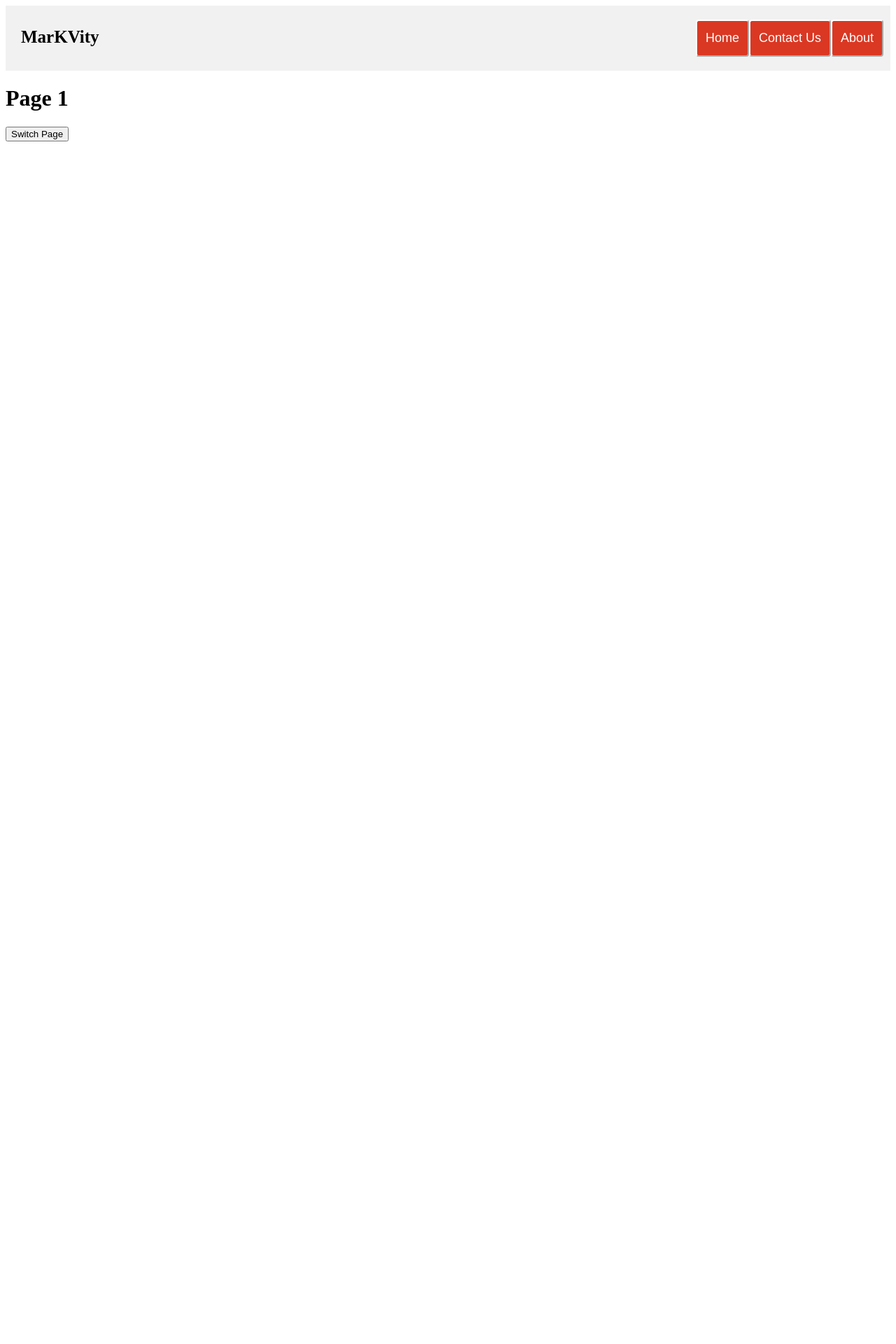
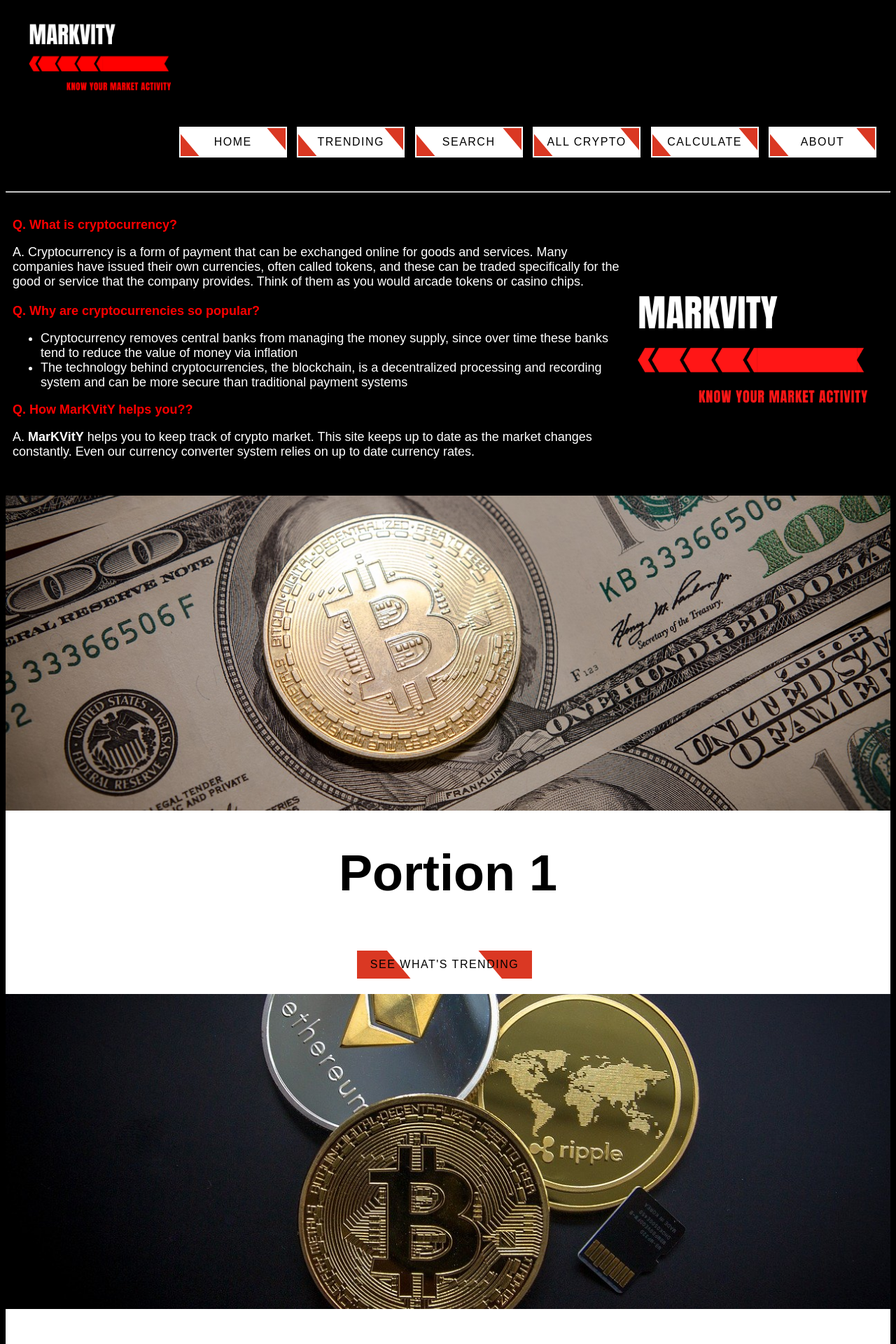
Before and after one commit to as567652/MArKVity, a Django app: page / in a window 1280 px wide. Shown: the top 1920 px of the page at 70% size. Before the commit the page ends 202 px from the top, so only its background shows below. Run offline with Django 3.2, Linux system fonts and the light colour scheme.

Commit message:
Modified FrontPage

```diff
--- a/markvity/crypto_api/static/crypto_api/js/script.js
+++ b/markvity/crypto_api/static/crypto_api/js/script.js
@@ -1,73 +1,25 @@
 let starting = 1;
 let count = 20;
 
-function show_page(page){
-    if (page == 'page1'){
+function show_div(name){
+    document.querySelectorAll('.main_class').forEach(div => {
+        div.style.display = 'none';
+    })
+    if (name === 'page1'){
+        document.querySelector(`#footer`).style.display = 'block';
+        document.querySelector(`#page2`).style.display = 'none';
         document.querySelector(`#page1`).style.display = 'block';
-        document.querySelector(`#page2`).style.display = 'none';
     }
-    else if (page == 'page2'){
+    else {
+        document.querySelector(`#footer`).style.display = 'none';
         document.querySelector(`#page2`).style.display = 'block';
         document.querySelector(`#page1`).style.display = 'none';
     }
+    document.querySelector(`#${name}`).style.display = 'block';
 }
 
-document.addEventListener('click', event => {
-    const element = event.target;
-    if (element.id === 'more_info') {
-        const val = element.dataset.button_id
-        fetchWithRetry(`http://api.coincap.io/v2/assets?search=${val}`, 10).then(function (json) {
-            data = json;
-            document.querySelector("#popup").style.display = "block";
-            document.querySelector("#popup_header").innerHTML = `
-                <span id="close">&times;</span>
-                <h2>${data.data[0].name}</h2>`
-            document.querySelector("#popup_body").innerHTML = `
-            <h3>Rank :- </h3><p>${data.data[0].rank}</p>
-            <h3>Symbol :- </h3><p>${data.data[0].symbol}</p>
-            <h3>Name :- </h3><p>${data.data[0].name}</p>
-            <h3>Availaible Supply :- </h3><p>${data.data[0].supply}</p>
-            <h3>Total Quantity Of Asset Issued) :- </h3> <p>${data.data[0].maxSupply}</p>
-            <h3>MarketCap :- </h3><p>${data.data[0].marketCapUsd}</p>
-            <h3>Volume Last 24Hr :- </h3><p>${data.data[0].volumeUsd24Hr}</p>
-            <h3>Price :- </h3><p>${data.data[0].priceUsd}</p>
-            <h3>Change Percent In Last 24Hr :- </h3><p>${data.data[0].changePercent24Hr}</p>
-            <h3>Volume Weighted Average Price in the last 24 hours :- </h3><p>${data.data[0].vwap24Hr}</p>
-            `
-        })
-        .catch(function (err) {
-            console.log(`There was a problem with the fetch operation: ${err.message}`);
-        })
-    }
-    else if(element.id === 'close'){
-        document.querySelector("#popup").style.display = "none";
-    }
-    else if(element.id === 'popup'){
-        document.querySelector("#popup").style.display = "none";
-    }
-});
-
-
 document.addEventListener('DOMContentLoaded', function() {
-    document.querySelector('#page2').style.display = 'none';
-    document.querySelector(`#trend`).style.display = 'none';
-    document.querySelector(`#search`).style.display = 'none';
-    document.querySelector(`#all`).style.display = 'none';
-    document.querySelector(`#calculate`).style.display = 'none';
-
-    document.querySelectorAll('button').forEach(button => {
-        button.onclick = function() {
-            show_page(this.dataset.page);
-        }
-    })
-
-    document.querySelector('#trending_b').addEventListener('click', () => load_trending());
-    document.querySelector('#search_b').addEventListener('click', () => load_search());
-    document.querySelector('#all_b').addEventListener('click', () => load_all());
-    document.querySelector('#calculate_b').addEventListener('click', () => load_calculate());
-
-    load_trending();
-
+    show_div('page1');
     submit_button = document.querySelector('#search_submit');
     submit_button.disabled = true;
     document.querySelector('#search_form').onkeyup = () => {
@@ -133,6 +85,67 @@ document.addEventListener('DOMContentLoaded', function() {
         return false
     }
 })
+
+
+document.addEventListener('click', event => {
+    const element = event.target;
+    if (element.id === 'more_info') {
+        const val = element.dataset.button_id
+        fetchWithRetry(`http://api.coincap.io/v2/assets?search=${val}`, 10).then(function (json) {
+            data = json;
+            document.querySelector("#popup").style.display = "block";
+            document.querySelector("#popup_header").innerHTML = `
+                <span id="close">&times;</span>
+                <h2>${data.data[0].name}</h2>`
+            document.querySelector("#popup_body").innerHTML = `
+            <h3>Rank :- </h3><p>${data.data[0].rank}</p>
+            <h3>Symbol :- </h3><p>${data.data[0].symbol}</p>
+            <h3>Name :- </h3><p>${data.data[0].name}</p>
+            <h3>Availaible Supply :- </h3><p>${data.data[0].supply}</p>
+            <h3>Total Quantity Of Asset Issued) :- </h3> <p>${data.data[0].maxSupply}</p>
+            <h3>MarketCap :- </h3><p>${data.data[0].marketCapUsd}</p>
+            <h3>Volume Last 24Hr :- </h3><p>${data.data[0].volumeUsd24Hr}</p>
+            <h3>Price :- </h3><p>${data.data[0].priceUsd}</p>
+            <h3>Change Percent In Last 24Hr :- </h3><p>${data.data[0].changePercent24Hr}</p>
+            <h3>Volume Weighted Average Price in the last 24 hours :- </h3><p>${data.data[0].vwap24Hr}</p>
+            `
+        })
+        .catch(function (err) {
+            console.log(`There was a problem with the fetch operation: ${err.message}`);
+        })
+    }
+    else if(element.id === 'close'){
+        document.querySelector("#popup").style.display = "none";
+    }
+    else if(element.id === 'popup'){
+        document.querySelector("#popup").style.display = "none";
+    }
+    else if (element.id === 'go_to_home_page'){
+        show_div('page1')
+        load_trending()
+        window.scrollTo(0, 0);
+    }
+    else if (element.id === 'go_to_trending_page'){
+        show_div('trend')
+        load_trending()
+        window.scrollTo(0, 0);
+    }
+    else if (element.id === 'go_to_search_page'){
+        show_div('search')
+        load_search()
+        window.scrollTo(0, 0);
+    }
+    else if (element.id === 'go_to_all_page'){
+        show_div('all')
+        load_all()
+        window.scrollTo(0, 0);
+    }
+    else if (element.id === 'go_to_calculate_page'){
+        show_div('calculate')
+        load_calculate()
+        window.scrollTo(0, 0);
+    }
+});
 
 
 function load_trending(){
--- a/markvity/crypto_api/static/crypto_api/style/style.css
+++ b/markvity/crypto_api/static/crypto_api/style/style.css
@@ -1,50 +1,28 @@
-.header {
-    overflow: hidden;
-    background-color: #f1f1f1;
-    padding: 20px 10px;
+html {
+  scroll-behavior: smooth;
 }
 
-.header a{
-  float: left;
-  color: black;
-  text-align: center;
-  padding: 12px;
-  text-decoration: none;
-  font-size: 18px;
-  line-height: 25px;
-  border-radius: 4px;
+body {
+  background-color: black;
+  color: white;
+  font-family: sans-serif;
+}
+#logo {
+  width: 20%;
 }
 
-.header button {
-  background-color: rgb(218, 56, 35);
-  color: white;
-  float: left;
-  text-align: center;
-  padding: 12px;
-  text-decoration: none;
-  font-size: 18px;
-  line-height: 25px;
-  border-radius: 4px;
-  cursor: pointer;
-  border-color: white;
+
+.header {
+  overflow: hidden;
+  padding: 20px 10px;
 }
 
-.header a.logo {
-  font-size: 25px;
-  font-weight: bold;
-}
-.header button:hover {
-  background-color: rgb(211, 98, 83);
-}
 .header-right {
   float: right;
+  margin-top: 20px;
 }
+
 @media screen and (max-width: 500px) {
-  .header a {
-    float: none;
-    display: block;
-    text-align: left;
-  }
   .header-right {
     float: none;
   }
@@ -52,76 +30,128 @@
 
 
 
-table{
+
+#container {
+  font: 500;
+  width: 100%;
+  margin: 0 auto;
+  padding: 50px 0 150px 0;
+  display: contents;
+  flex-direction: row;
+  flex-wrap: wrap;
+  justify-content: center;
+}
+.button {
+  display: inline-flex;
+  height: 40px;
+  width: 150px;
+  background-color: rgb(218, 56, 35);
+  border: 2px solid white;
+  margin: 20px 10px 20px 0px;
+  color: white;
+  text-transform: uppercase;
+  text-decoration: none;
+  font-size: .8em;
+  letter-spacing: 1.5px;
+  align-items: center;
+  justify-content: center;
+  overflow: hidden;
+}
+#button_responsive {
+  position: relative;
+  overflow: hidden;
+  cursor: pointer;
+}
+#button_responsive a {
+  font: caption;
+  font-family: sans-serif;
+  position: relative;
+  transition: all .45s ease-Out;
+  text-decoration: none;
+  color: black;
+}
+#translate {
+  transform: rotate(50deg);
+  width: 100%;
+  height: 250%;
+  left: 0px;
+  top: -30px;
+  background: white;
+  position: absolute;
+  transition: all .3s ease-Out;
+}
+#button_responsive:hover #translate {
+  left: -300px;
+}
+#button_responsive:hover a {
+  color: white;
+}
+
+#page1 {
+  color: black;
+  height:fit-content;
+  margin: auto;
   text-align: center;
-  width: 100%;
-  border-color: black;
-  border-style:solid;
-  border-collapse: collapse;
+  background-color:white;
+  font-size:36px
+}
+
+.parallax0 {
+  background-image: url("../images/2.jpg");
+  height: 450px;
+  background-attachment: fixed;
+  background-position: center;
+  background-repeat: no-repeat;
+  background-size: cover;
+}
+.parallax1 {
+  background-image: url("../images/1.jpg");
+  height: 450px;
+  background-attachment: fixed;
+  background-position: center;
+  background-repeat: no-repeat;
+  background-size: cover;
+}
+.parallax2 {
+  background-image: url("../images/0.jpg");
+  height: 450px;
+  background-attachment: fixed;
+  background-position: center;
+  background-repeat: no-repeat;
+  background-size: cover;
+}
+.parallax3 {
+  background-image: url("../images/3.jpg");
+  height: 450px;
+  background-attachment: fixed;
+  background-position: center;
+  background-repeat: no-repeat;
+  background-size: cover;
+}
+
+#footer {
+  height: fit-content;
+  text-align: center;
+  border-style: solid;
+  margin: 15px;
+  border-color: rgb(218, 56, 35);
+}
+
+#pg1_header {
+  background-color: black;
+  color: white;
+  font-size:large;
+  height: 405px;
+  text-align: left;
   padding: 10px;
 }
-th {
-  border-style:solid;
-  padding: 10px;
-  border-collapse: collapse;
-}
-td {
-  padding: 10px;
-  border-collapse: collapse;
+
+p {
+  margin-bottom: 0;
+  font-family: sans-serif;
 }
 
-
-
-#popup {
-  display: none;
-  position: fixed;
-  z-index: 1;
-  padding-top: 10px;
-  padding-bottom: 10px;
-  left: 0;
-  top: 0;
-  width: 100%;
-  height: 100%;
-  overflow: auto;
-  background-color: rgb(0,0,0);
-  background-color: rgba(0,0,0,0.4);
+#full_logo {
+  float: right;
+  width: 30%;
 }
-#content {
-  position: relative;
-  background-color: #fefefe;
-  margin: auto;
-  padding: 0;
-  border: 1px solid #888;
-  width: 80%;
-  box-shadow: 0 4px 8px 0 rgba(0,0,0,0.2),0 6px 20px 0 rgba(0,0,0,0.19);
-  animation-name: animatetop;
-  animation-duration: 0.8s;
-}
-@keyframes animatetop {
-  from {top:-300px; opacity:0}
-  to {top:0; opacity:1}
-}
-#close {
-  color: white;
-  float: right;
-  font-size: 28px;
-  font-weight: bold;
-}
-#close:hover,
-#close:focus {
-  text-decoration: none;
-  cursor: pointer;
-}
-#popup_header {
-  padding: 2px 16px;
-  background-color: rgb(218, 56, 35);
-  color: white;
-}
-#popup_body {
-  padding: 2px 16px;
-}
-#popup_foot {
-  padding: 2px 16px;
-  background-color: rgb(218, 56, 35);
-  color: white;
-}
--- a/markvity/crypto_api/templates/crypto_api/index.html
+++ b/markvity/crypto_api/templates/crypto_api/index.html
@@ -7,29 +7,102 @@
         <link rel="stylesheet" href="{% static 'crypto_api/style/style.css' %}">
     </head>
     <body>
-        <div class="header">
-            <a href="#default" class="logo">MarKVity</a>
+        <div class="header" id="top">
+            <img src="/static/crypto_api/images/Markvityy.png" id="logo" title="MarKVity">
             <div class="header-right">
-                <button data-page="page1">Home</button>
-                <button id="contact">Contact Us</button>
-                <button id="about">About</button>
+                <div id="container">
+                    <div class="button" id="button_responsive">
+                      <div id="translate"></div>
+                      <a id="go_to_home_page">Home</a>
+                    </div>
+                    <div class="button" id="button_responsive">
+                        <div id="translate"></div>
+                        <a id="go_to_trending_page">Trending</a>
+                    </div>
+                    <div class="button" id="button_responsive">
+                        <div id="translate"></div>
+                        <a id="go_to_search_page">Search</a>
+                    </div>
+                    <div class="button" id="button_responsive">
+                        <div id="translate"></div>
+                        <a id="go_to_all_page">All Crypto</a>
+                    </div>
+                    <div class="button" id="button_responsive">
+                        <div id="translate"></div>
+                        <a id="go_to_calculate_page">Calculate</a>
+                    </div>
+                    <div class="button" id="button_responsive">
+                        <div id="translate"></div>
+                        <a id="go_to_home_page" href="#footer">About</a>
+                    </div>
+                </div>
             </div>
         </div>
-        <div id="page1">
-            <h1>Page 1</h1>
-            <button data-page="page2">Switch Page</button>
+        <hr>
+        <div id="page1" class="main_class">
+            <div id="pg1_header">
+                <p><img src="/static/crypto_api/images/Markvity.png" title="MarKVity" id="full_logo">
+                    <strong style="color: red;">Q. What is cryptocurrency?</strong>
+                    <p>A. Cryptocurrency is a form of payment that can be exchanged online for goods and services. Many companies have issued their own currencies, often called tokens, and these can be traded specifically for the good or service that the company provides. Think of them as you would arcade tokens or casino chips.</p>
+                    <br><strong style="color: red;">Q. Why are cryptocurrencies so popular?</strong>
+                    <p>
+                        <ul>
+                            <li>Cryptocurrency removes central banks from managing the money supply, since over time these banks tend to reduce the value of money via inflation</li>
+                            <li>The technology behind cryptocurrencies, the blockchain, is a decentralized processing and recording system and can be more secure than traditional payment systems</li>
+                        </ul>
+                    </p>
+                    <strong style="color: red;">Q. How MarKVitY helps you??</strong>
+                    <p>A. <strong>MarKVitY</strong> helps you to keep track of crypto market. This site keeps up to date as the market changes constantly. Even our currency converter system relies on up to date currency rates.</p>
+                </p>
+            </div>
+            <div class="parallax0"></div>
+            <div>
+                <h1>Portion 1</h1>
+                <div id="container">
+                    <div class="button" id="button_responsive" style="width: 250px;">
+                      <div id="translate"></div>
+                      <a id="go_to_trending_page">See What's Trending</a>
+                    </div>
+                </div>
+            </div>
+            <div class="parallax1"></div>
+            <div>
+                <h1>Portion 2</h1>
+                <div id="container">
+                    <div class="button" id="button_responsive" style="width: 240px;">
+                      <div id="translate"></div>
+                      <a id="go_to_search_page">Search Your Crypto</a>
+                    </div>
+                </div>
+            </div>
+            <div class="parallax2"></div>
+            <div>
+                <h1>Portion 3</h1>
+                <div id="container">
+                    <div class="button" id="button_responsive" style="width: 240px;">
+                      <div id="translate"></div>
+                      <a id="go_to_all_page">List All Crypto</a>
+                    </div>
+                </div>
+            </div>
+            <div class="parallax3"></div>
+            <div>
+                <h1>Portion 4</h1>
+                <div id="container">
+                    <div class="button" id="button_responsive" style="width: 240px;">
+                      <div id="translate"></div>
+                      <a id="go_to_calculate_page">Calculate Your Crypto Value</a>
+                    </div>
+                </div>
+            </div>
         </div>
-        <div id="page2">
-            <button id="trending_b">Trending</button>
-            <button id="search_b">Search</button>
-            <button id="all_b">All</button>
-            <button id="calculate_b">Calculate</button>
 
-            <div id="trend">
+        <div id="page2" class="main_class">
+            <div id="trend" class="main_class">
                 <h1>Trending Crypto</h1>
                 <table id = "trending_table"></table>
             </div>
-            <div id="search">
+            <div id="search" class="main_class">
                 <h1>Search</h1>
                 <form id="search_form">
                     <input type="text" placeholder="Enter Your Crypto Name" id = 'searched_value'>
@@ -38,7 +111,7 @@
                 <h2>Search Result :- </h2>
                 <table id = "search_table"></table>
             </div>
-            <div id="all">
+            <div id="all" class="main_class">
                 <h1>All Crypto</h1>
                 <table id = "all_table">
                     <tr>
@@ -51,7 +124,7 @@
                     </tr>
                 </table>
             </div>
-            <div id="calculate">
+            <div id="calculate" class="main_class">
                 <h2>Crypto To Cash Currency</h2>
                 <form id="calculate_form">
                     <input list="cryp" placeholder="Crypto Name" id="crypto_form">
@@ -76,6 +149,18 @@
               <div id="popup_foot">
               </div>
             </div>
-          </div>
+        </div>
+        <div id="footer">
+            <div class="button" id="button_responsive">
+                <div id="translate"></div>
+                <a href="#top">Go On Top</a>
+            </div>
+        </div>
+        <!--<div id="container">
+            <div class="button" id="button_responsive">
+              <div id="translate"></div>
+              <a href="#">Let's Go!</a>
+            </div>-->
+        </div>
     </body>
 </html>
```
Also changed, not shown: markvity/crypto_api/static/crypto_api/images/0.jpg (added), markvity/crypto_api/static/crypto_api/images/1.jpg (added), markvity/crypto_api/static/crypto_api/images/2.jpg (added), markvity/crypto_api/static/crypto_api/images/3.jpg (added), markvity/crypto_api/static/crypto_api/images/Markvity.png (added), markvity/crypto_api/static/crypto_api/images/Markvityy.png (added).
